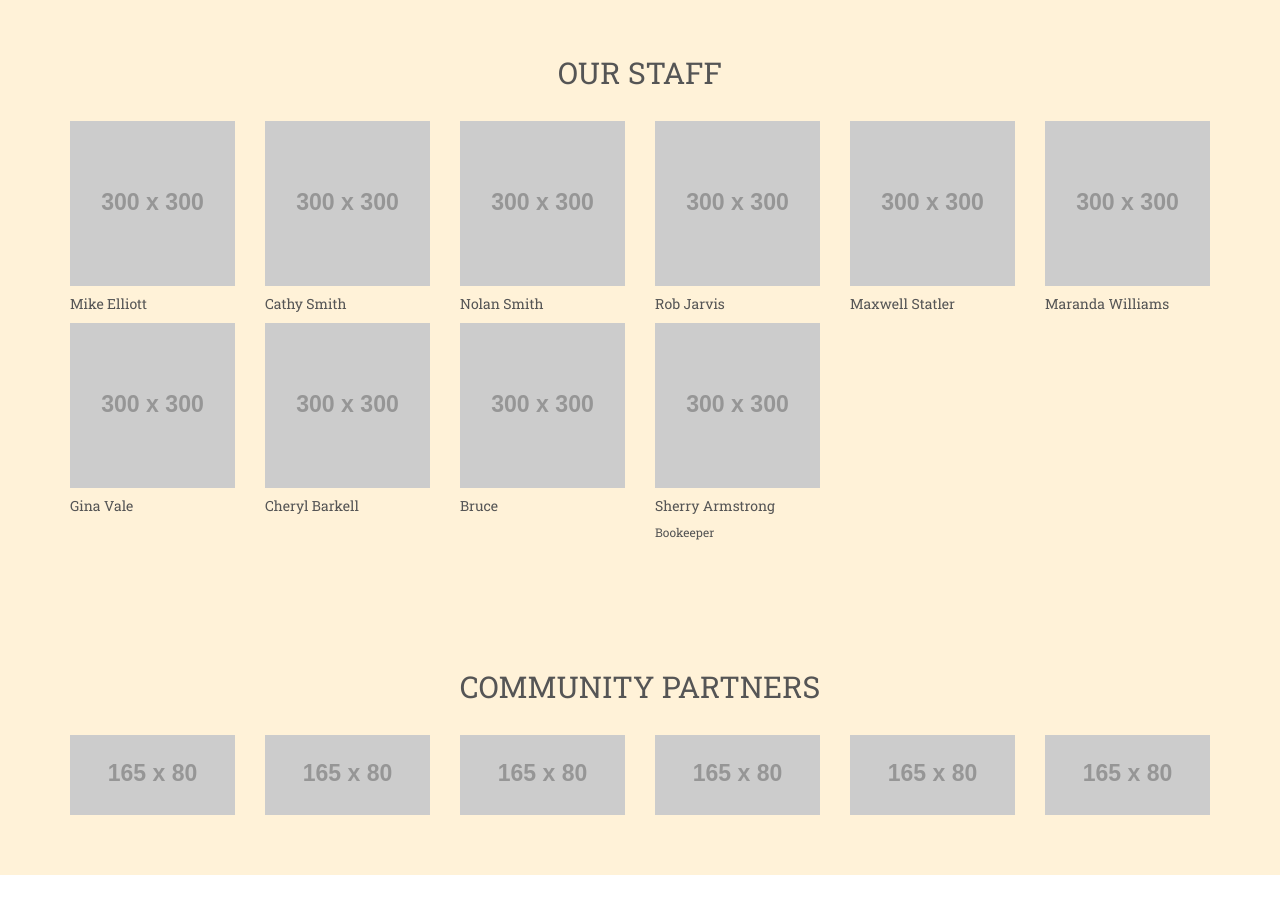
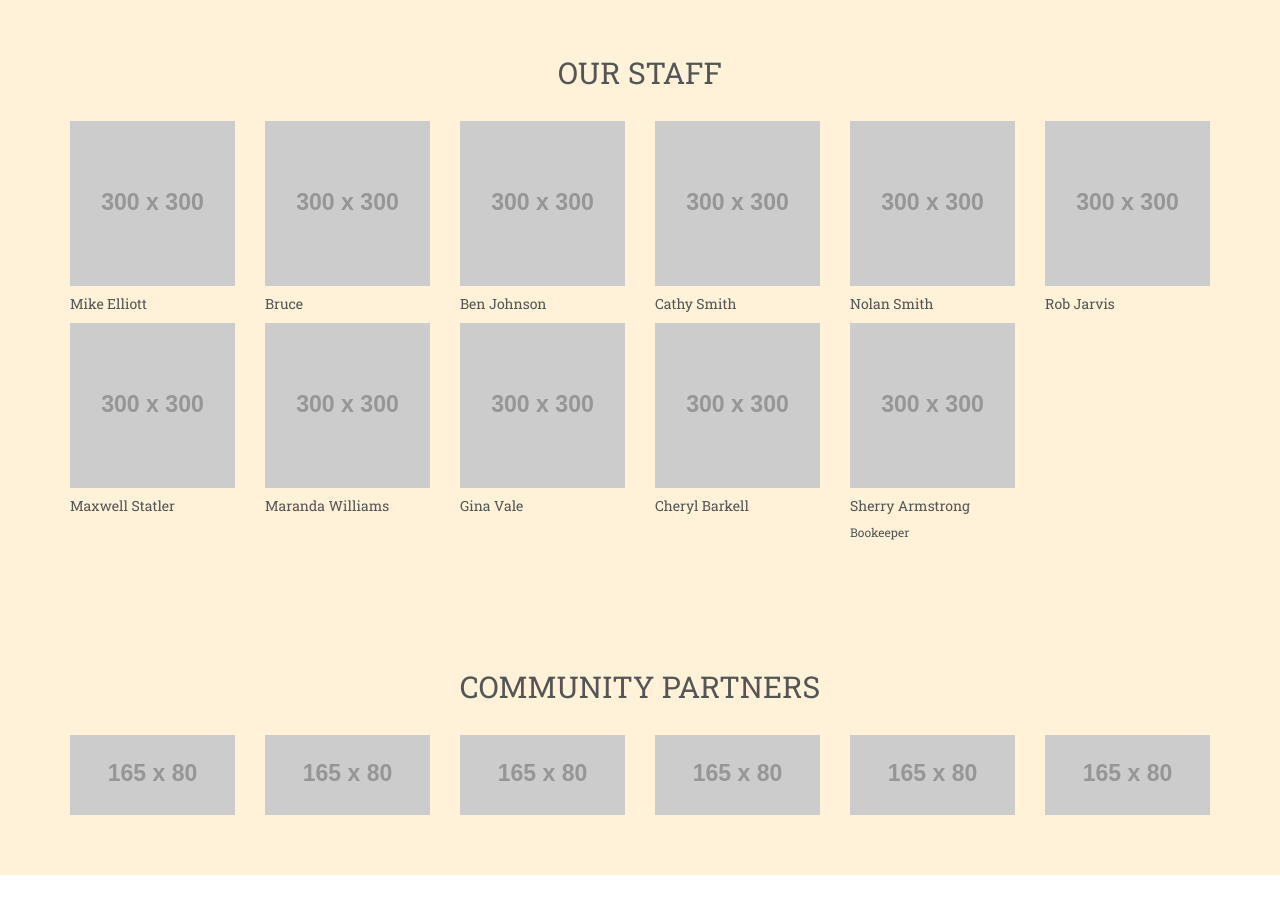
Before and after one commit to WebAheadStudios/pburgbrew, a plain HTML site: page index.html in a window 1280 px wide. Shown: the part 4380-5293 px from the top of the page. Drawn offline with nearby package versions, Linux system fonts and the light colour scheme; placeholder pictures from the web are drawn by us.

Commit message:
Add Ben Johnson to Staff Section

```diff
--- a/index.html
+++ b/index.html
@@ -336,6 +336,14 @@
                         <h5 itemprop="name">Mike Elliott</h5>
                      </div>
                      <div class="col-md-2 col-sm-4 col-xs-6" itemscope itemtype="http://schema.org/Person">
+                        <img src="http://placehold.it/300x300" itemprop="image" alt="Bruce">
+                        <h5 itemprop="name">Bruce</h5>
+                     </div>
+                     <div class="col-md-2 col-sm-4 col-xs-6" itemscope itemtype="http://schema.org/Person">
+                        <img src="http://placehold.it/300x300" itemprop="image" alt="Ben Johnson">
+                        <h5 itemprop="name">Ben Johnson</h5>
+                     </div>
+                     <div class="col-md-2 col-sm-4 col-xs-6" itemscope itemtype="http://schema.org/Person">
                         <img src="http://placehold.it/300x300" itemprop="image" alt="Cathy Smith">
                         <h5 itemprop="name">Cathy Smith</h5>
                      </div>
@@ -362,10 +370,6 @@
                      <div class="col-md-2 col-sm-4 col-xs-6" itemscope itemtype="http://schema.org/Person">
                         <img src="http://placehold.it/300x300" itemprop="image" alt="Cheryl Barkell">
                         <h5 itemprop="name">Cheryl Barkell</h5>
-                     </div>
-                     <div class="col-md-2 col-sm-4 col-xs-6" itemscope itemtype="http://schema.org/Person">
-                        <img src="http://placehold.it/300x300" itemprop="image" alt="Bruce">
-                        <h5 itemprop="name">Bruce</h5>
                      </div>
                      <div class="col-md-2 col-sm-4 col-xs-6" itemscope itemtype="http://schema.org/Person">
                         <img src="http://placehold.it/300x300" itemprop="image" alt="Sherry Armstrong">
```
